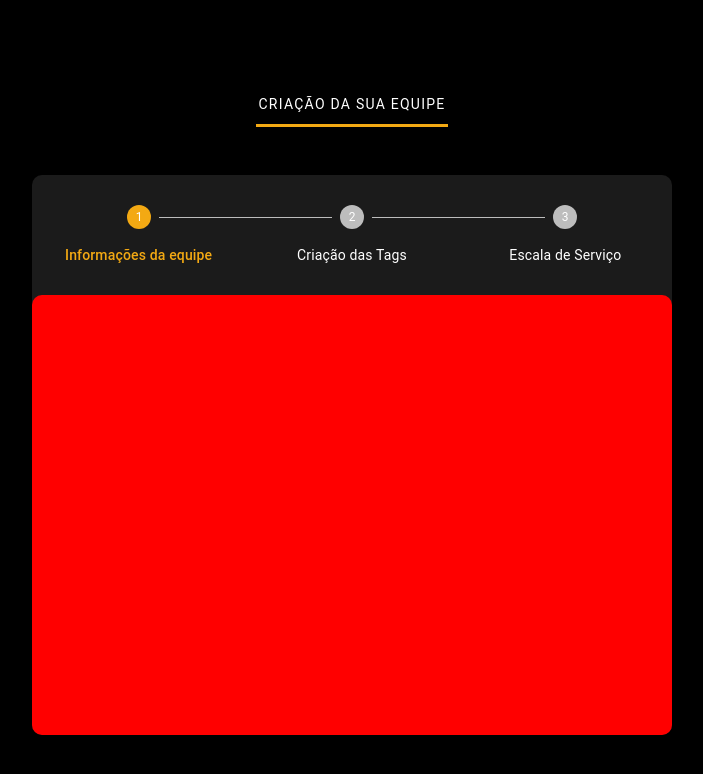
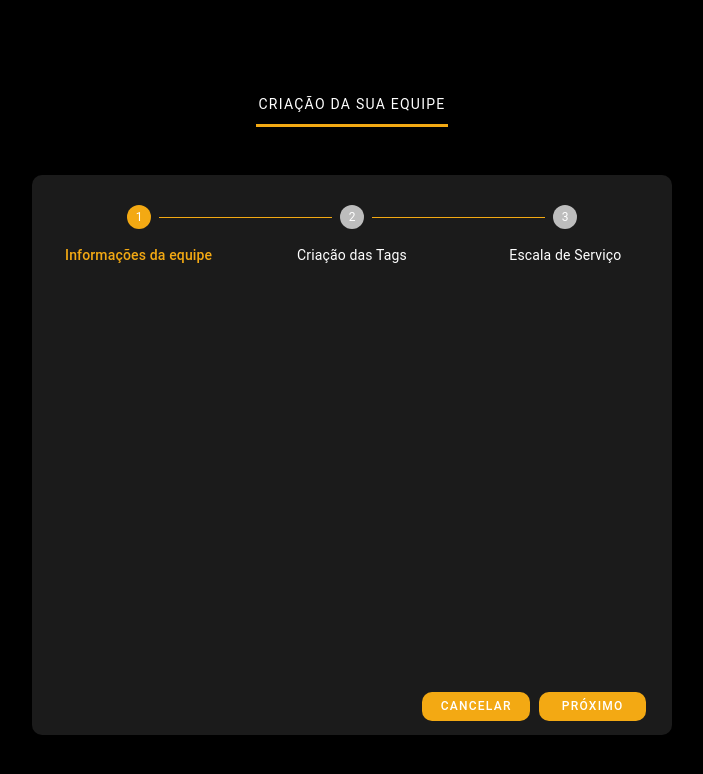
Before and after one commit to SamuelCFelix/Escala-Frontend, a React (Create React App) app: page /primeiroacesso/criarequipe in a window 1280 px wide. Shown: the top 774 px of the page, without its empty margins (288-991 px from the left). Built offline with nearby package versions, Linux system fonts and the light colour scheme.

Commit message:
adição dos botões e início da lógica deles stepper

```diff
--- a/src/pages/criarEquipe/index.js
+++ b/src/pages/criarEquipe/index.js
@@ -6,9 +6,11 @@ import {
   Slide,
   Stack,
   Step,
+  StepConnector,
   StepLabel,
   Stepper,
   Typography,
+  stepConnectorClasses,
   styled,
 } from "@mui/material";
 import { motion } from "framer-motion";
@@ -75,6 +77,9 @@ const styles = {
     "& .MuiStepLabel-label.Mui-completed.MuiStepLabel-alternativeLabel": {
       color: "#ffffff", // Just text label (COMPLETED)
     },
+    "& .css-z7uhs0-MuiStepConnector-line": {
+      borderColor: "#F3A913", // Color line (COMPLETED)
+    },
     "& .MuiStepLabel-iconContainer .MuiStepIcon-completed": {
       fill: "#ffffff", // Cor do ícone de verificação (COMPLETED)
     },
@@ -95,10 +100,41 @@ const styles = {
     },
   },
   boxConteudo: {
-    background: "red",
+    /*  background: "red", */
     width: "100%",
     height: "100%",
+  },
+  boxBotao: {
+    width: "100%",
+    height: "15%",
+    display: "flex",
+    alignItems: "center",
+    justifyContent: "right",
+    borderBottomLeftRadius: "10px",
+    borderBottomRightRadius: "10px",
+  },
+  boxBotoesStepper: {
+    width: "35%",
+    height: "100%",
+    mr: "4%",
+    display: "flex",
+    alignItems: "center",
+    justifyContent: "space-between",
+  },
+  botaoStepper: {
+    width: "48%",
+    height: "50%",
+    padding: "0px 40px",
     borderRadius: "10px",
+    fontFamily: "Roboto, sans-serif",
+    fontSize: "12px",
+    lineHeight: "36px",
+    letterSpacing: "1.25px",
+    color: "#ffffff",
+    background: "#F3A913",
+    "&:hover": {
+      background: "#FEBC36",
+    },
   },
 };
 
@@ -149,6 +185,30 @@ const CriarEquipe = () => {
           </Stepper>
         </Box>
         <Box sx={styles.boxConteudo}></Box>
+        <Box sx={styles.boxBotao}>
+          <Box sx={styles.boxBotoesStepper}>
+            <Button
+              sx={styles.botaoStepper}
+              onClick={() => {
+                if (activeStep !== 0) {
+                  handlenVoltarStep();
+                } else {
+                  window.location.href = "/primeiroAcesso";
+                }
+              }}
+            >
+              {activeStep === 0 ? "Cancelar" : "Voltar"}
+            </Button>
+            <Button
+              sx={styles.botaoStepper}
+              onClick={() => {
+                handlenProximoStep();
+              }}
+            >
+              {activeStep === 2 ? "Criar" : "Próximo"}
+            </Button>
+          </Box>
+        </Box>
       </Box>
     </Box>
   );
--- a/src/pages/primeiroAcesso/index.js
+++ b/src/pages/primeiroAcesso/index.js
@@ -255,7 +255,9 @@ const PrimerioAcesso = () => {
                     <Button
                       disabled={!selectLider}
                       sx={styles.botaoSelecionar}
-                      onClick={() => {}}
+                      onClick={() => {
+                        window.location.href = "/primeiroAcesso/criarequipe";
+                      }}
                     >
                       Escolher
                     </Button>
```
